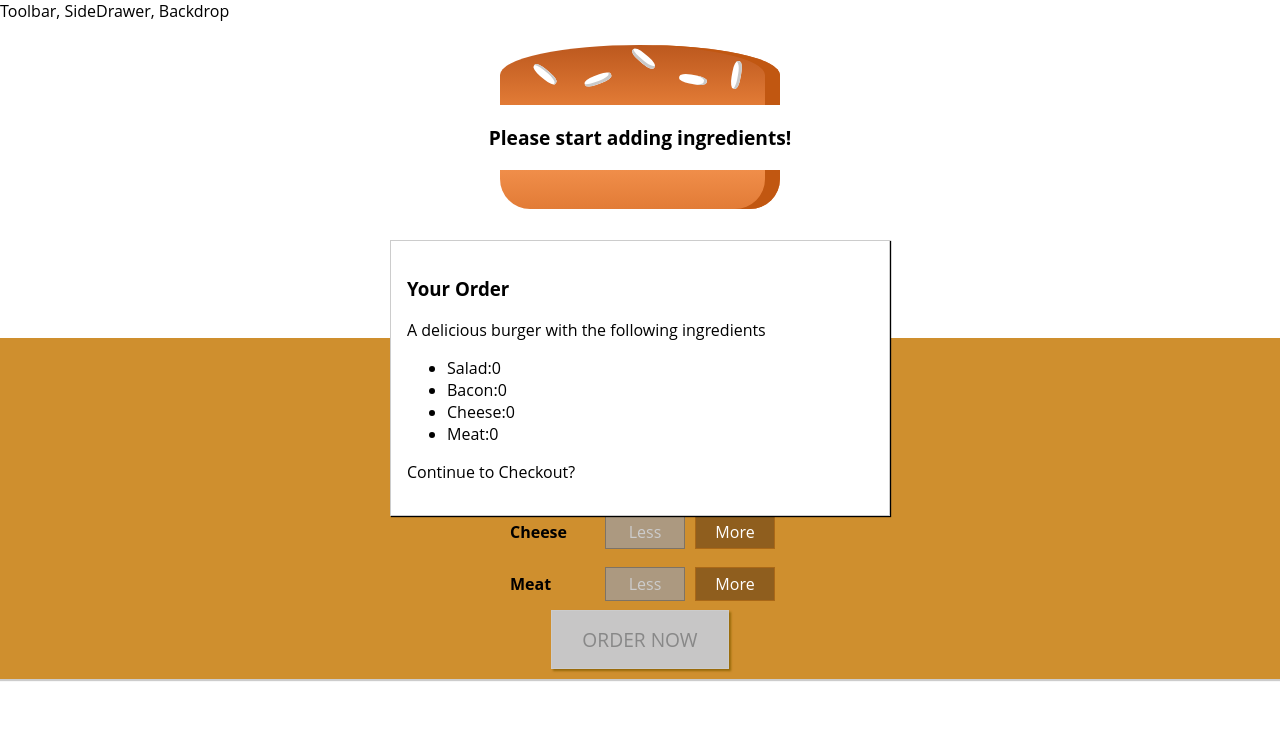
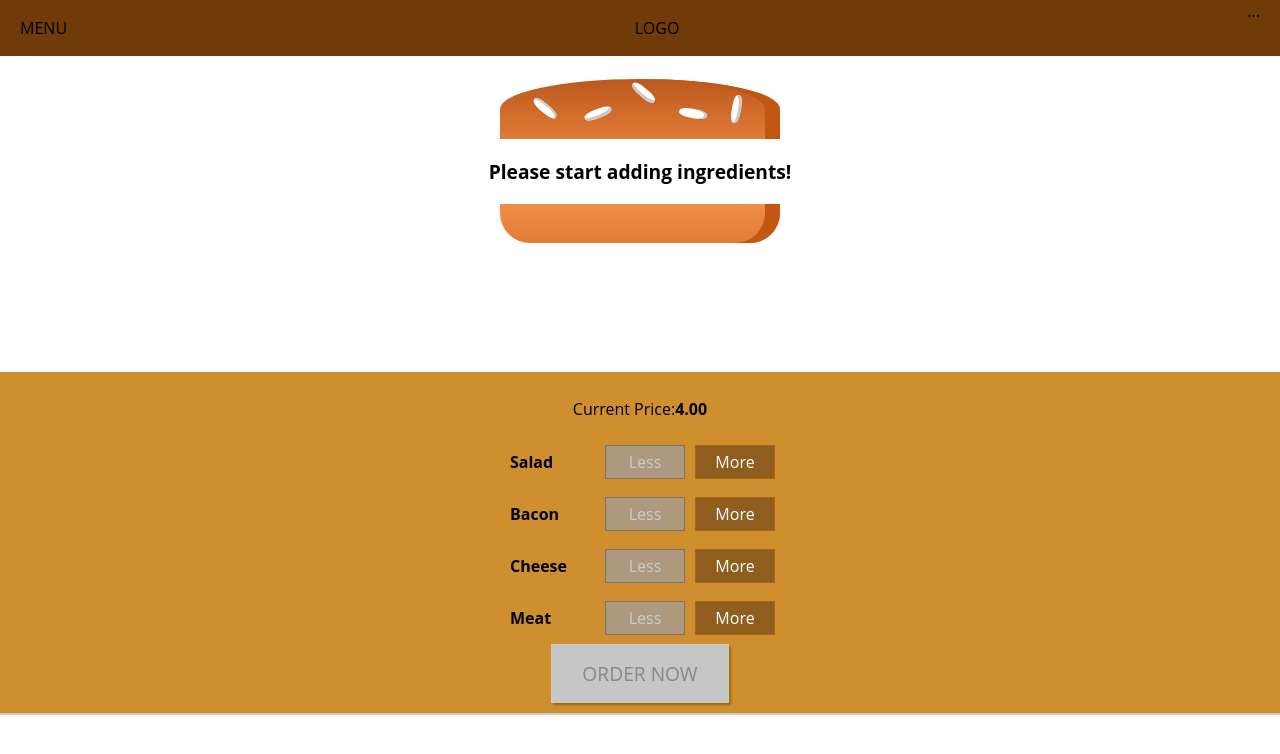
Before and after one commit to Sleyter2616/BurgerBuilder, a React app: page / in a window 1280 px wide. Shown: the top 754 px of the page. Built offline with nearby package versions, Linux system fonts and the light colour scheme.

Commit message:
have checkout page and tool bar

```diff
--- a/src/components/Burger/BuildControls/BuildControls.js
+++ b/src/components/Burger/BuildControls/BuildControls.js
@@ -22,7 +22,11 @@
 				disabled={props.disabled[ctrl.type]}
 			/>
 		))}
-		<button className={classes.OrderButton} disabled={!props.purchasable}>
+		<button
+			className={classes.OrderButton}
+			disabled={!props.purchasable}
+			onClick={props.ordered}
+		>
 			ORDER NOW
 		</button>
 	</div>
--- a/src/components/Burger/OrderSummary/OrderSummary.js
+++ b/src/components/Burger/OrderSummary/OrderSummary.js
@@ -1,5 +1,6 @@
 import React from "react";
 import Auxillary from "../../../hoc/Auxillary";
+import Button from "../../UI/Button/Button";
 // import classes from "./OrderSummary.css";
 const orderSummary = (props) => {
 	const ingredientSummary = Object.keys(props.ingredients).map((igKey) => {
@@ -15,7 +16,16 @@
 			<h3>Your Order</h3>
 			<p>A delicious burger with the following ingredients</p>
 			<ul>{ingredientSummary}</ul>
+			<p>
+				<strong>Total Price: {props.price.toFixed(2)}</strong>
+			</p>
 			<p>Continue to Checkout?</p>
+			<Button btnType={"Danger"} clicked={props.purchaseCanceled}>
+				CANCEL
+			</Button>
+			<Button btnType={"Success"} clicked={props.purchaseContinued}>
+				CONTINUE
+			</Button>
 		</Auxillary>
 	);
 };
--- a/src/components/Layout/Layout.css
+++ b/src/components/Layout/Layout.css
@@ -1,3 +1,3 @@
 .Content {
-	margin-top: 16px;
+	margin-top: 72px;
 }
--- a/src/components/Layout/Layout.js
+++ b/src/components/Layout/Layout.js
@@ -1,10 +1,11 @@
 import React from "react";
 import Auxillary from "../../hoc/Auxillary";
 import classes from "./Layout.css";
+import Toolbar from "../Navigation/Toolbar/Toolbar";
 
 const layout = (props) => (
 	<Auxillary>
-		<div>Toolbar, SideDrawer, Backdrop</div>
+		<Toolbar />
 		<main className={classes.Content}>{props.children}</main>
 	</Auxillary>
 );
--- /dev/null
+++ b/src/components/Navigation/Toolbar/Toolbar.css
@@ -0,0 +1,18 @@
+.Toolbar {
+	height: 56px;
+	width: 100%;
+	position: fixed;
+	top: 0;
+	left: 0;
+	background-color: #703b09;
+	display: flex;
+	justify-content: space-between;
+	align-items: center;
+	padding: 0 20px;
+	box-sizing: border-box;
+	z-index: 90;
+}
+
+.Toolbar nav {
+	height: 100%;
+}
--- /dev/null
+++ b/src/components/Navigation/Toolbar/Toolbar.js
@@ -0,0 +1,10 @@
+import React from "react";
+import classes from "./Toolbar.css";
+const toolbar = (props) => (
+	<header className={classes.Toolbar}>
+		<div>MENU</div>
+		<div>LOGO</div>
+		<nav>...</nav>
+	</header>
+);
+export default toolbar;
--- /dev/null
+++ b/src/components/UI/Backdrop/Backdrop.css
@@ -0,0 +1,9 @@
+.Backdrop {
+	width: 100%;
+	height: 100%;
+	position: fixed;
+	z-index: 100;
+	left: 0;
+	top: 0;
+	background-color: rgba(0, 0, 0, 0.5);
+}
--- /dev/null
+++ b/src/components/UI/Backdrop/Backdrop.js
@@ -0,0 +1,7 @@
+import React from "react";
+import classes from "./Backdrop.css";
+const backdrop = (props) =>
+	props.show ? (
+		<div className={classes.Backdrop} onClick={props.clicked}></div>
+	) : null;
+export default backdrop;
--- /dev/null
+++ b/src/components/UI/Button/Button.css
@@ -0,0 +1,24 @@
+.Button {
+	background-color: transparent;
+	border: none;
+	color: white;
+	outline: none;
+	cursor: pointer;
+	font: inherit;
+	padding: 10px;
+	margin: 10px;
+	font-weight: bold;
+}
+
+.Button:first-of-type {
+	margin-left: 0;
+	padding-left: 0;
+}
+
+.Success {
+	color: #5c9210;
+}
+
+.Danger {
+	color: #944317;
+}
--- /dev/null
+++ b/src/components/UI/Button/Button.js
@@ -0,0 +1,12 @@
+import React from "react";
+import classes from "./Button.css";
+
+const button = (props) => (
+	<button
+		className={[classes.Button, classes[props.btnType]].join(" ")}
+		onClick={props.clicked}
+	>
+		{props.children}
+	</button>
+);
+export default button;
--- a/src/components/UI/Modal/Modal.js
+++ b/src/components/UI/Modal/Modal.js
@@ -1,7 +1,24 @@
 import React from "react";
 import classes from "./Modal.css";
+import Auxillary from "../../../hoc/Auxillary";
+import Backdrop from "../Backdrop/Backdrop";
 
 const modal = (props) => {
-	return <div className={classes.Modal}>{props.children}</div>;
+	return (
+		<Auxillary>
+			<Backdrop show={props.show} clicked={props.modalClosed} />
+			<div
+				className={classes.Modal}
+				style={{
+					transform: props.show
+						? "translateY(0)"
+						: "translateY(-100vh)",
+					opacity: props.show ? "1" : "0",
+				}}
+			>
+				{props.children}
+			</div>
+		</Auxillary>
+	);
 };
 export default modal;
--- a/src/containers/BurgerBuilder/BurgerBuilder.js
+++ b/src/containers/BurgerBuilder/BurgerBuilder.js
@@ -18,8 +18,12 @@
 			cheese: 0,
 			meat: 0,
 		},
-		totalPrice: 0,
+		totalPrice: 4,
 		purchasable: false,
+		purchasing: false,
+	};
+	purchaseHandler = () => {
+		this.setState({purchasing: true});
 	};
 	updatePurchaseState(ingredients) {
 		const sum = Object.keys(ingredients)
@@ -58,6 +62,12 @@
 		this.setState({totalPrice: newPrice, ingredients: updatedIngredients});
 		this.updatePurchaseState(updatedIngredients);
 	};
+	purchaseCancelHandler = () => {
+		this.setState({purchasing: false});
+	};
+	purchaseContinueHandler = () => {
+		alert("You continue!");
+	};
 	render() {
 		const disabledInfo = {
 			...this.state.ingredients,
@@ -67,8 +77,16 @@
 		}
 		return (
 			<Auxillary>
-				<Modal>
-					<OrderSummary ingredients={this.state.ingredients} />
+				<Modal
+					show={this.state.purchasing}
+					modalClosed={this.purchaseCancelHandler}
+				>
+					<OrderSummary
+						ingredients={this.state.ingredients}
+						purchaseCanceled={this.purchaseCancelHandler}
+						purchaseContinued={this.purchaseContinueHandler}
+						price={this.state.totalPrice}
+					/>
 				</Modal>
 				<Burger ingredients={this.state.ingredients} />
 				<BuildControls
@@ -76,6 +94,7 @@
 					ingredientRemoved={this.removeIngredientHandler}
 					disabled={disabledInfo}
 					purchasable={this.state.purchasable}
+					ordered={this.purchaseHandler}
 					price={this.state.totalPrice}
 				/>
 			</Auxillary>
```
